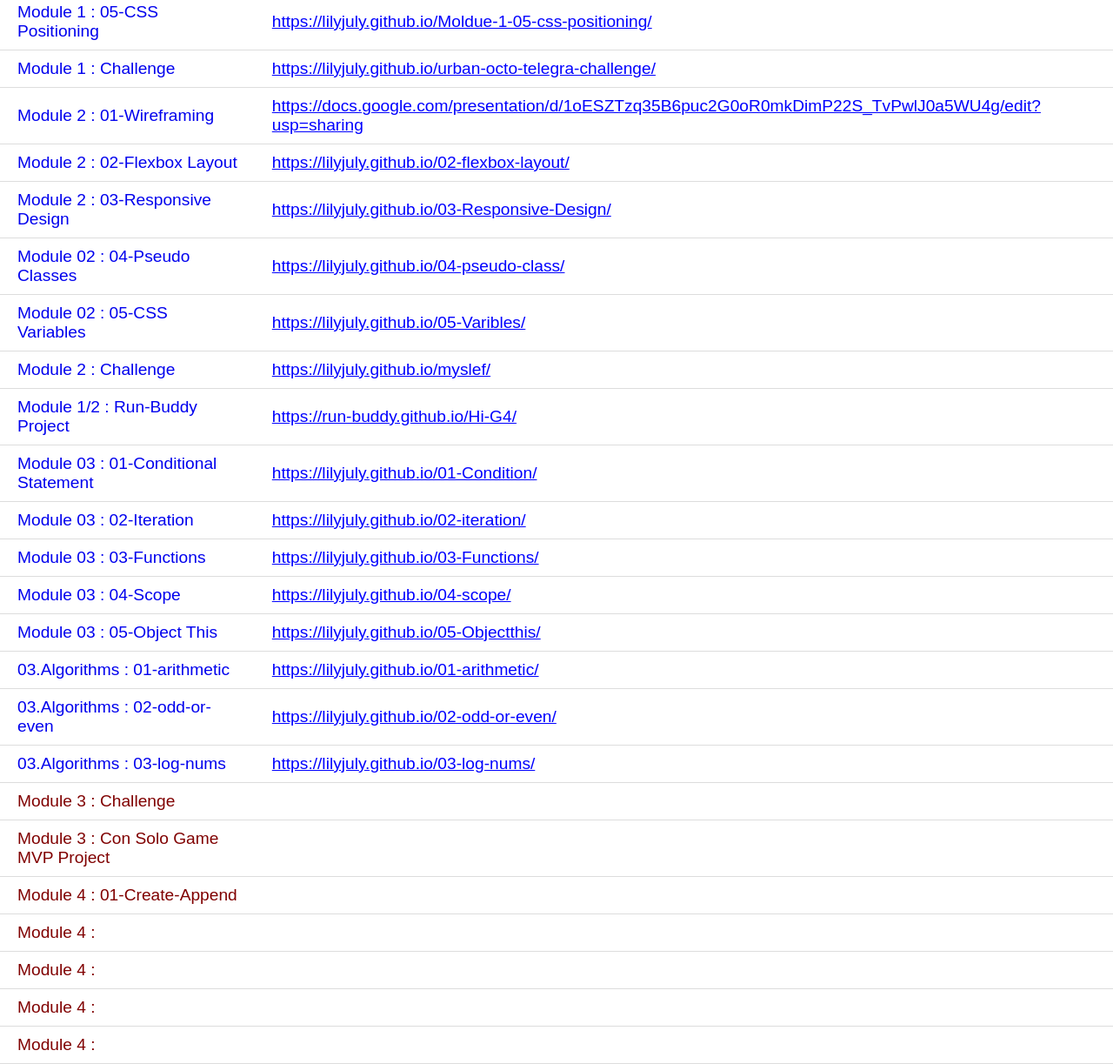
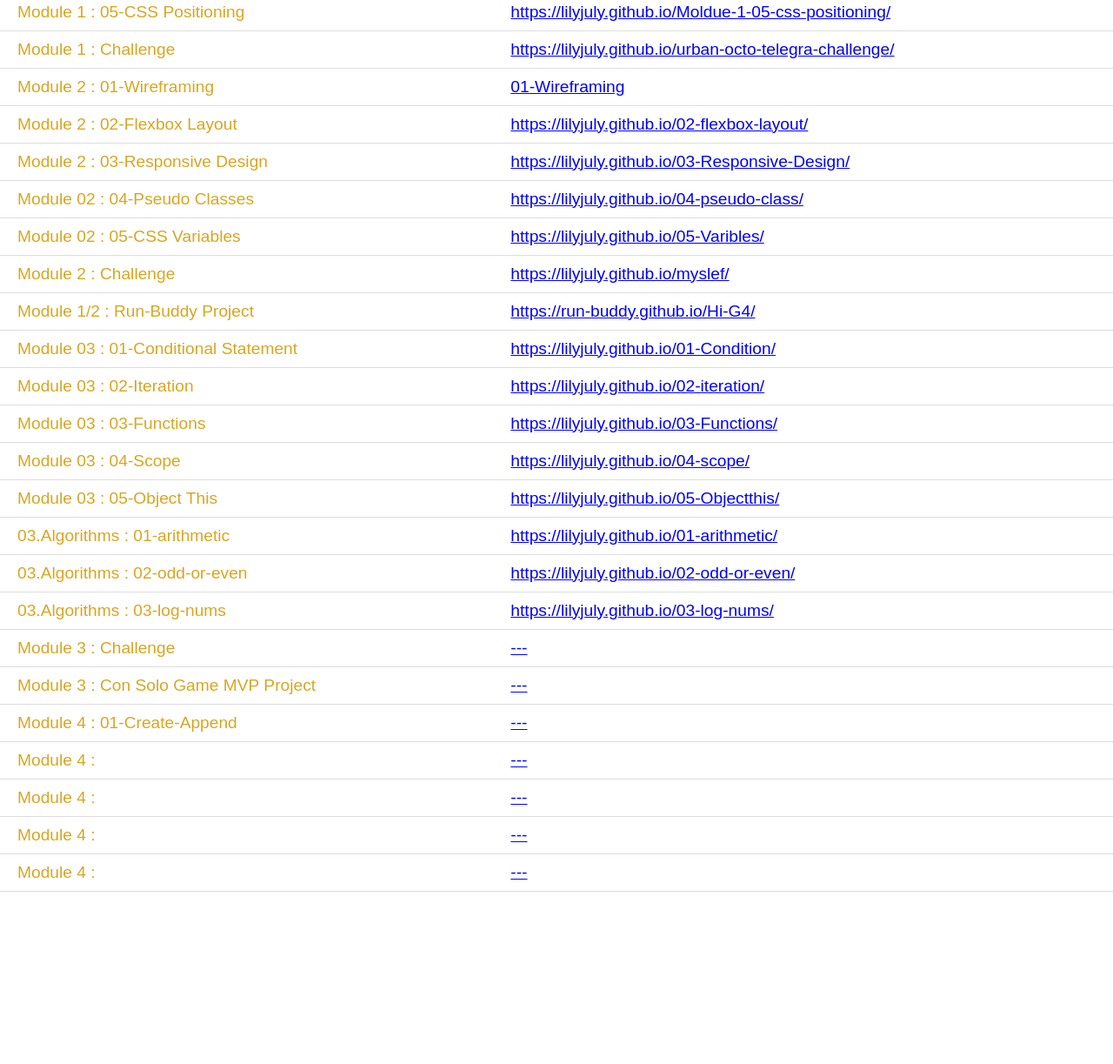
Before and after one commit to lilyjuly/githublink, a plain HTML site: page index.html in a window 1280 px wide. Shown: the part 288-1511 px from the top of the page at 87% size. After the commit the page ends 1313 px from the top, so only its background shows below. Drawn offline with Linux system fonts and the light colour scheme.

Commit message:
githublink

```diff
--- a/index.html
+++ b/index.html
@@ -40,7 +40,11 @@
         color: blue;
         text-decoration: underline;}
     a {
+        color: goldenrod;
         text-decoration: none;}
+    a:hover{
+        color: rgb(170,147,16);
+    }
     </style>
 </head>
 <body>
@@ -76,7 +80,7 @@
             </tr>
             <tr>
                 <td id="repoName"><a href="https://docs.google.com/presentation/d/1oESZTzq35B6puc2G0oR0mkDimP22S_TvPwlJ0a5WU4g/edit?usp=sharing">Module 2 : 01-Wireframing</a></td>
-                <td id="githubLink">https://docs.google.com/presentation/d/1oESZTzq35B6puc2G0oR0mkDimP22S_TvPwlJ0a5WU4g/edit?usp=sharing</td>
+                <td id="githubLink">01-Wireframing</td>
             </tr>
             <tr>
                 <td id="repoName"><a href="https://lilyjuly.github.io/02-flexbox-layout/">Module 2 : 02-Flexbox Layout</a></td>
@@ -135,30 +139,30 @@
                 <td id="githubLink">https://lilyjuly.github.io/03-log-nums/</td>
             </tr>
             <tr>
-                <td id="repoName">Module 3 : Challenge</td>
-                <td id="githubLink"><a href=""></a></td>
+                <td id="repoName"><a href="">Module 3 : Challenge</a></td>
+                <td id="githubLink">---</td>
             </tr>
             <tr>
-                <td id="repoName">Module 3 : Con Solo Game MVP Project</td>
-                <td id="githubLink"><a href=""></a></td>
+                <td id="repoName"><a href="">Module 3 : Con Solo Game MVP Project</a></td>
+                <td id="githubLink">---</td>
             </tr>
             <tr>
-                <td id="repoName">Module 4 : 01-Create-Append</td>
-                <td id="githubLink"><a href=""></a></td>
+                <td id="repoName"><a href="">Module 4 : 01-Create-Append</a></td>
+                <td id="githubLink">---</td>
             </tr>
             <tr>
-                <td id="repoName">Module 4 : </td>
-                <td id="githubLink"></td>
+                <td id="repoName"><a href="">Module 4 : </a></td>
+                <td id="githubLink">---</td>
             </tr>
             <tr>
-                <td id="repoName">Module 4 : </td>
-                <td id="githubLink"></td>
+                <td id="repoName"><a href="">Module 4 : </a></td>
+                <td id="githubLink">---</td>
             </tr><tr>
-                <td id="repoName">Module 4 : </td>
-                <td id="githubLink"></td>
+                <td id="repoName"><a href="">Module 4 : </a></td>
+                <td id="githubLink">---</td>
             </tr><tr>
-                <td id="repoName">Module 4 : </td>
-                <td id="githubLink"></td>
+                <td id="repoName"><a href="">Module 4 : </a></td>
+                <td id="githubLink">---</td>
             </tr>
 
         </tr>
```
